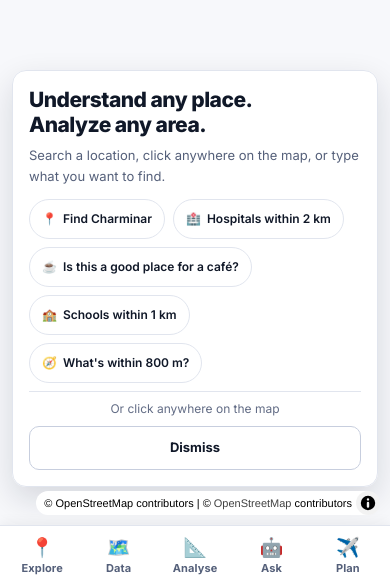
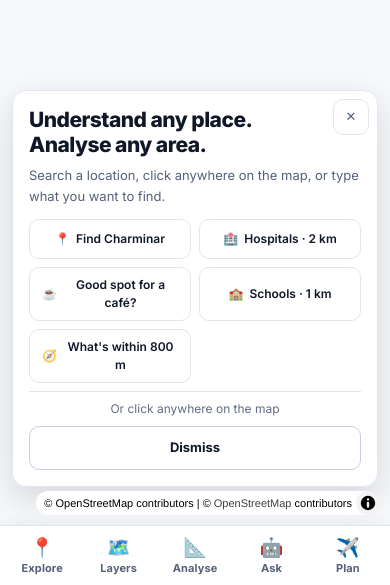
Before and after one commit to ManojGudla/geointel-v2, a React (Vite) app: page / in a window 390 px wide. Shown: the part 256-841 px from the top of the page. Built offline with nearby package versions, Linux system fonts and the light colour scheme; no server answers.

Commit message:
Fix the first screen: show the welcome card, unblock the nav, open the panel on tablets

```diff
--- a/src/features/analytics/ConsentBanner.css
+++ b/src/features/analytics/ConsentBanner.css
@@ -21,7 +21,7 @@
   gap: var(--space-3);
   max-width: 760px;
   margin: 0 auto;
-  padding: var(--space-3) var(--space-4);
+  padding: var(--space-2) var(--space-4);
   border: 1px solid var(--color-border);
   border-radius: var(--radius-lg);
   background: var(--color-surface);
@@ -35,11 +35,24 @@
   gap: 4px;
 }
 
-.consent__title {
+/* The one line that is always on screen. */
+.consent__line {
   margin: 0;
   font-size: var(--text-sm);
+  line-height: 1.45;
+  color: var(--color-text);
+}
+
+/* A real button, styled as the link it behaves like. */
+.consent__more {
+  border: 0;
+  padding: 0;
+  background: none;
+  font: inherit;
   font-weight: 700;
-  color: var(--color-text);
+  color: var(--color-brand-600);
+  text-decoration: underline;
+  cursor: pointer;
 }
 
 .consent__body {
@@ -88,9 +101,17 @@
   border-color: var(--color-text-muted);
 }
 
-@media (max-width: 640px) {
+/*
+  Clear of the bottom navigation.
+
+  This offset used to start at 640px while the bottom tab bar exists all the
+  way up to 900px, so on every screen between the two the banner sat directly
+  on top of the navigation and hid it completely. On a tablet the first screen
+  had no visible navigation at all — which is a large part of "I cannot find
+  anything in this app". The two numbers have to match, and now they do.
+*/
+@media (max-width: 900px) {
   .consent {
-    /* Above the mobile bottom nav rather than under it. */
     bottom: calc(56px + var(--space-3));
   }
 
--- a/src/features/onboarding/MapOnboarding.css
+++ b/src/features/onboarding/MapOnboarding.css
@@ -12,6 +12,7 @@
   justify-content: center;
   padding: var(--space-4);
   z-index: 12;
+  transition: padding-bottom var(--duration-slow) var(--ease-standard);
   /* The container never eats a click; only the card itself does. */
   pointer-events: none;
 }
@@ -19,6 +20,13 @@
 .onboarding__card {
   pointer-events: auto;
   width: min(520px, 100%);
+  /* A safety net, not the plan. On a short phone in landscape, or with the
+     browser's text size turned up, this card can be taller than the space
+     left for it; without these two lines it overflowed silently and the way
+     out of it went off the bottom of the screen. */
+  max-height: 100%;
+  overflow-y: auto;
+  position: relative;
   display: flex;
   flex-direction: column;
   gap: var(--space-3);
@@ -29,6 +37,46 @@
   backdrop-filter: blur(14px);
   box-shadow: var(--shadow-lg);
   animation: onboarding-in var(--duration-slow) var(--ease-standard);
+}
+
+/*
+  Room for the consent banner underneath.
+
+  The card and the banner used to be mutually exclusive, which meant the card
+  never showed on a first visit. They coexist now, and this is what keeps the
+  banner off the card's Dismiss button: the tallest the one-line banner gets is
+  about 120px with its details open on a phone, plus the bottom nav below 900px.
+*/
+.onboarding--above-consent {
+  padding-bottom: 150px;
+}
+
+@media (max-width: 900px) {
+  .onboarding--above-consent {
+    padding-bottom: 220px;
+  }
+}
+
+.onboarding__close {
+  position: absolute;
+  top: var(--space-2);
+  right: var(--space-2);
+  width: 36px;
+  height: 36px;
+  display: grid;
+  place-items: center;
+  border: 1px solid var(--color-border);
+  border-radius: var(--radius-md);
+  background: var(--color-surface);
+  color: var(--color-text-muted);
+  font-size: var(--text-sm);
+  line-height: 1;
+  cursor: pointer;
+}
+
+.onboarding__close:hover {
+  border-color: var(--color-text-muted);
+  color: var(--color-text);
 }
 
 @keyframes onboarding-in {
@@ -50,6 +98,7 @@
 
 .onboarding__headline {
   margin: 0;
+  padding-right: 44px;
   font-size: 28px;
   line-height: 1.2;
   font-weight: 800;
@@ -64,9 +113,17 @@
   color: var(--color-text-muted);
 }
 
+/*
+  Two up on a phone rather than five stacked.
+
+  Each of these was taking a full row at 390px, which made the card about a
+  hundred and fifty pixels taller than the screen had room for and pushed its
+  own Dismiss button underneath the consent banner. A grid that fits as many
+  as will go is both shorter and easier to scan.
+*/
 .onboarding__examples {
-  display: flex;
-  flex-wrap: wrap;
+  display: grid;
+  grid-template-columns: repeat(auto-fit, minmax(148px, 1fr));
   gap: var(--space-2);
   margin-top: var(--space-1);
 }
@@ -74,10 +131,12 @@
 .onboarding__examples button {
   display: inline-flex;
   align-items: center;
+  justify-content: center;
+  text-align: center;
   gap: 6px;
   padding: var(--space-2) var(--space-3);
   border: 1px solid var(--color-border);
-  border-radius: 999px;
+  border-radius: var(--radius-md);
   background: var(--color-surface);
   font-size: var(--text-xs);
   font-weight: 600;
--- a/src/features/onboarding/MapOnboarding.tsx
+++ b/src/features/onboarding/MapOnboarding.tsx
@@ -1,6 +1,6 @@
 import { useState } from "react";
 import { useLocationStore } from "@/stores/locationStore";
-import { useOnboardingStore, useOnboardingVisible } from "./onboardingVisibility";
+import { useConsentAsking, useOnboardingStore, useOnboardingVisible } from "./onboardingVisibility";
 import { useMapStore } from "@/stores/mapStore";
 import { useSearchStore } from "@/stores/searchStore";
 import { useShellStore } from "@/stores/shellStore";
@@ -35,10 +35,10 @@ interface Example {
 
 const EXAMPLES: Example[] = [
   { icon: "📍", label: "Find Charminar", place: { name: "Charminar, Hyderabad", lat: 17.361664, lon: 78.474663 } },
-  { icon: "🏥", label: "Hospitals within 2 km", question: "hospitals within 2 km" },
-  { icon: "☕", label: "Is this a good place for a café?", question: "is this a good place for a restaurant" },
-  { icon: "🏫", label: "Schools within 1 km", question: "schools within 1 km" },
-  { icon: "🧭", label: "What's within 800 m?", question: "what is within 800 m" },
+  { icon: "🏥", label: "Hospitals · 2 km", question: "hospitals within 2 km" },
+  { icon: "☕", label: "Good spot for a café?", question: "is this a good place for a restaurant" },
+  { icon: "🏫", label: "Schools · 1 km", question: "schools within 1 km" },
+  { icon: "🧭", label: "What's within 800 m", question: "what is within 800 m" },
 ];
 
 export function MapOnboarding() {
@@ -52,6 +52,13 @@ export function MapOnboarding() {
   // Shared rather than local: the September teaser has to know whether this
   // card is up, or the two overlap. See onboardingVisibility.ts.
   const visible = useOnboardingVisible();
+  /*
+    Not a condition on showing this card — it used to be, and that meant the
+    card never appeared on a first visit, which is the only visit it is for.
+    It is spacing: while the banner is up, the card sits higher so the two
+    cannot overlap and the Dismiss button stays clickable.
+  */
+  const consentAsking = useConsentAsking();
   const dismiss = useOnboardingStore((s) => s.dismiss);
   const [busy, setBusy] = useState<string | null>(null);
 
@@ -97,12 +104,25 @@ export function MapOnboarding() {
   };
 
   return (
-    <div className="onboarding" role="region" aria-label="Getting started">
+    <div className={`onboarding${consentAsking ? " onboarding--above-consent" : ""}`} role="region" aria-label="Getting started">
       <div className="onboarding__card">
+        {/*
+          The way out, pinned.
+
+          The footer at the bottom of this card carries a Dismiss button too,
+          but the card can be taller than a phone screen leaves room for, and
+          anything at the bottom of a scrolling card can be below the fold. The
+          one control this screen must never hide is the way to close it, so it
+          also lives here, in the corner where everybody already looks for it,
+          where no amount of content below can push it off.
+        */}
+        <button type="button" className="onboarding__close" onClick={dismiss} aria-label="Close">
+          ✕
+        </button>
         <h1 className="onboarding__headline">
           Understand any place.
           <br />
-          Analyze any area.
+          Analyse any area.
         </h1>
         <p className="onboarding__sub">Search a location, click anywhere on the map, or type what you want to find.</p>
 
--- a/src/features/shell/sections.ts
+++ b/src/features/shell/sections.ts
@@ -35,11 +35,23 @@ export const SECTIONS: SectionDef[] = [
     hint: "What's here: an intelligence score, property, mapped evidence, nearby places, weather and news.",
   },
   {
+    /*
+      Labelled "Data" until people told us otherwise. More than a hundred said
+      some version of "where are the images": satellite imagery lives in this
+      section, and "Data" reads as datasets and downloads, so nobody opened it
+      looking for a picture of their street. "Layers" is the word every mapping
+      tool uses for exactly this, and the hint now leads with satellite instead
+      of burying it at the end of a list.
+
+      The real fix for that complaint is the basemap button on the map itself
+      (see BasemapSwitcher.tsx), because that is where people look first. This
+      is the second place they look.
+    */
     id: "layers",
-    label: "Data",
+    label: "Layers",
     icon: "🗺️",
-    title: "Map data & style",
-    hint: "Choose what the map shows — map style, search area, data layers, live feeds and imagery back to 2012.",
+    title: "Map layers & imagery",
+    hint: "Satellite and aerial imagery, map style, 3D buildings, search area, live feeds and imagery back to 2012.",
   },
   {
     // "Analyse" with an s, matching every other label and hint in the app.
--- a/src/stores/shellStore.ts
+++ b/src/stores/shellStore.ts
@@ -38,8 +38,15 @@ export type ShellSection = "place" | "layers" | "tools" | "ai" | "travel";
  * is the one section with something to say before anything is selected:
  * basemaps, 3D, data layers, imagery. Opening on an empty Explore panel
  * would prove the old argument right.
+ *
+ * The threshold was 1200px, which is wider than most laptops and every tablet,
+ * so in practice the panel was shut for nearly everyone and the complaint it
+ * was meant to fix went on being made. 900px is where this app's own CSS
+ * already switches the rail into a bottom tab bar, so above it there is a
+ * side rail and room for a panel beside the map, and below it there is not.
+ * One number for one decision, rather than two that disagree.
  */
-const DESKTOP_MIN_WIDTH = 1200;
+const DESKTOP_MIN_WIDTH = 900;
 
 function isWideScreen(): boolean {
   if (typeof window === "undefined" || !window.matchMedia) return false;
```
Also changed, not shown: src/features/analytics/ConsentBanner.tsx (+27 -5 lines), src/features/onboarding/onboardingVisibility.ts (+24 -14 lines), 1 other file (tests, documents, lock files or other folders).
